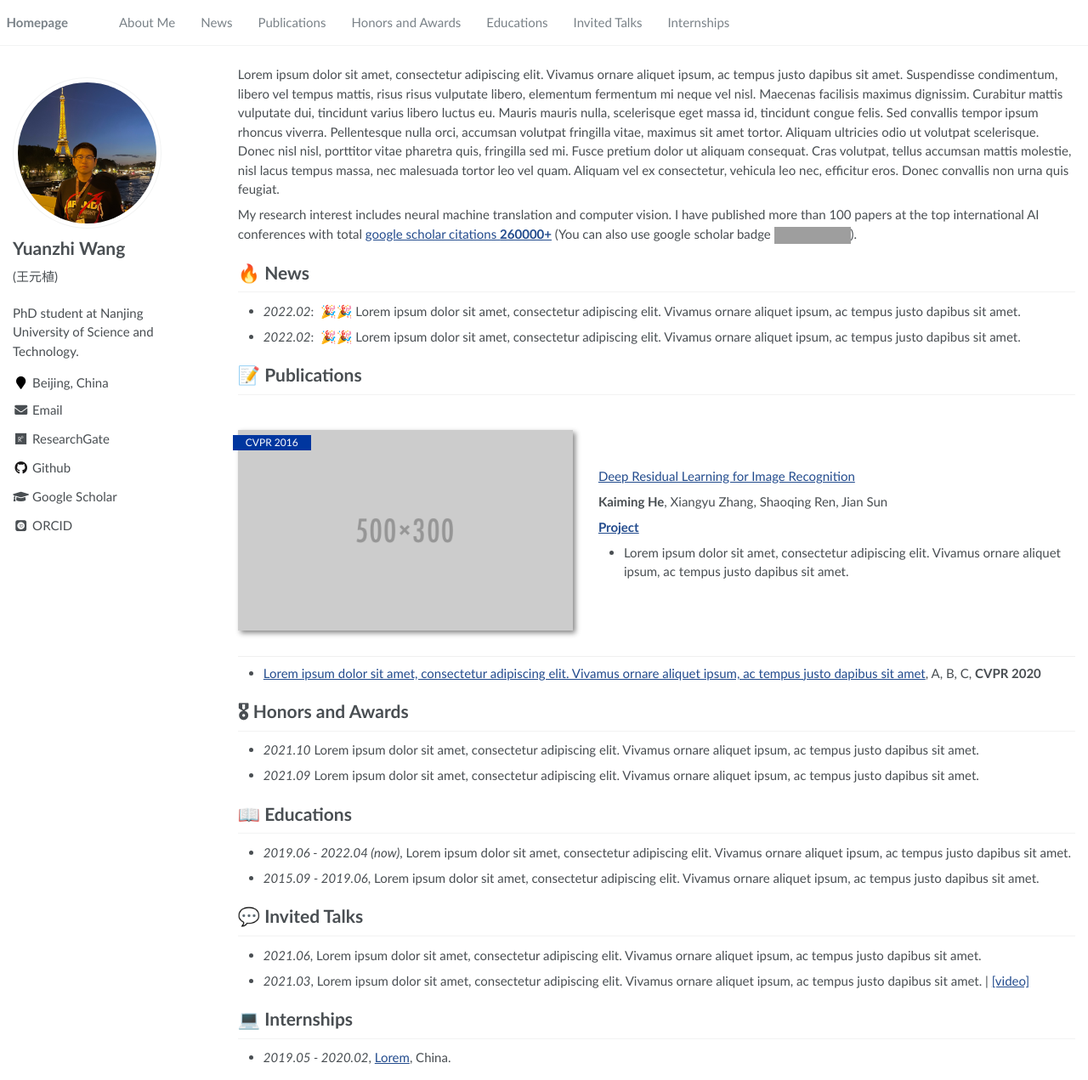
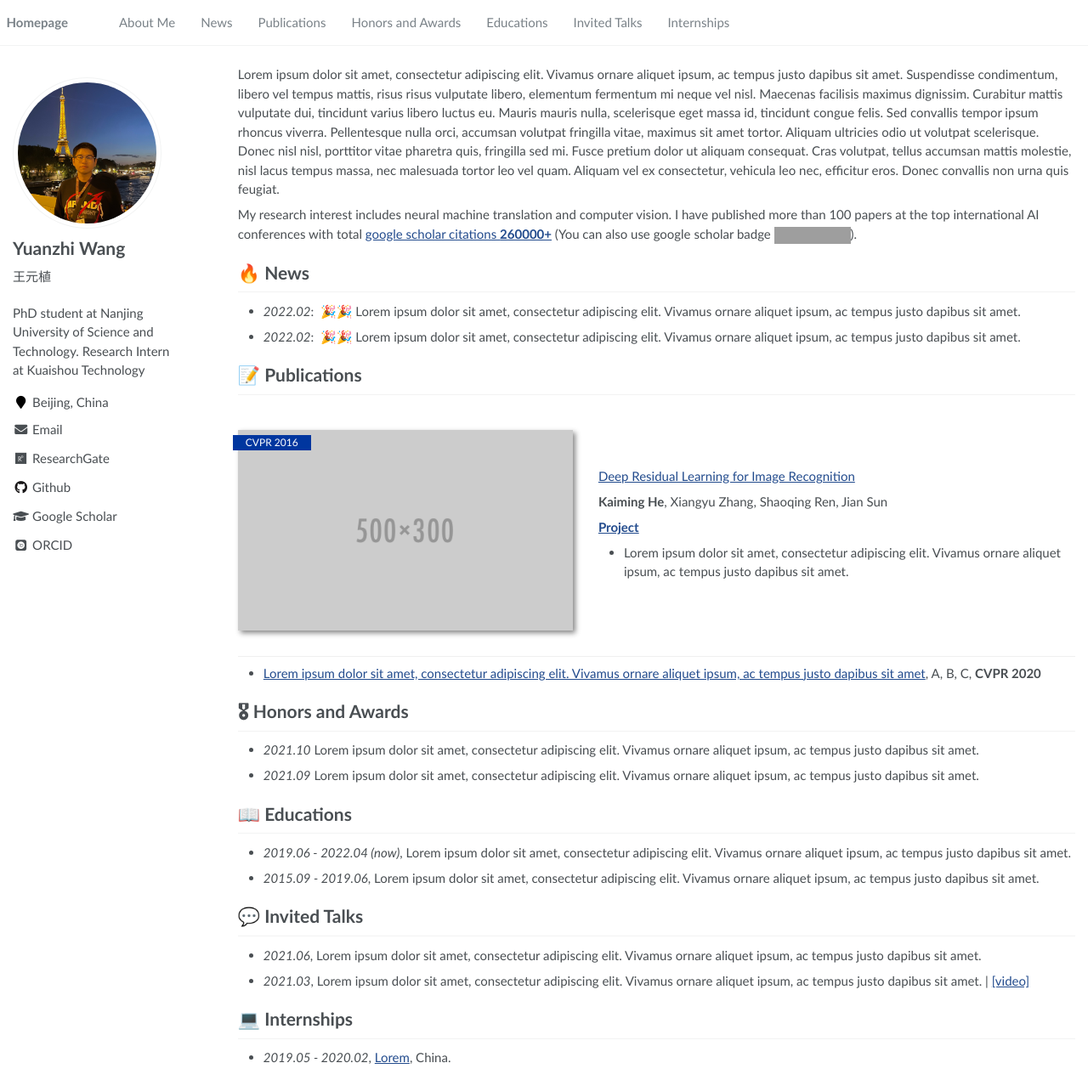
Before and after one commit to mdswyz/mdswyz.github.io, a Jekyll site: the page built from _pages/about.md, in a window 1280 px wide and 1271 px high. Shown: the whole window at 85% size. Built offline with Jekyll 4.4.1, drawn with Linux system fonts in a browser that asks for light colours; some web fonts are replaced; grey boxes are pictures that could not be loaded.

Commit message:
Update _config.yml

```diff
--- a/_config.yml
+++ b/_config.yml
@@ -7,7 +7,7 @@
 
 # Site Settings
 title                    : "Yuanzhi Wang (王元植)"
-description              : "PhD student at Nanjing University of Science and Technology."
+description              : "PhD student at Nanjing University of Science and Technology. Research Intern at Kuaishou Technology"
 repository               : "mdswyz/mdswyz.github.io"
 google_scholar_stats_use_cdn : true
 
@@ -23,7 +23,7 @@ baidu_site_verification  :  # get baidu_site_verification from https://ziyuan.ba
 author:
   name             : "Yuanzhi Wang"
   avatar           : "wyz.jpg"
-  bio              : "(王元植)"
+  bio              : "王元植"
   location         : "Beijing, China"
   employer         :
   pubmed           :
```
